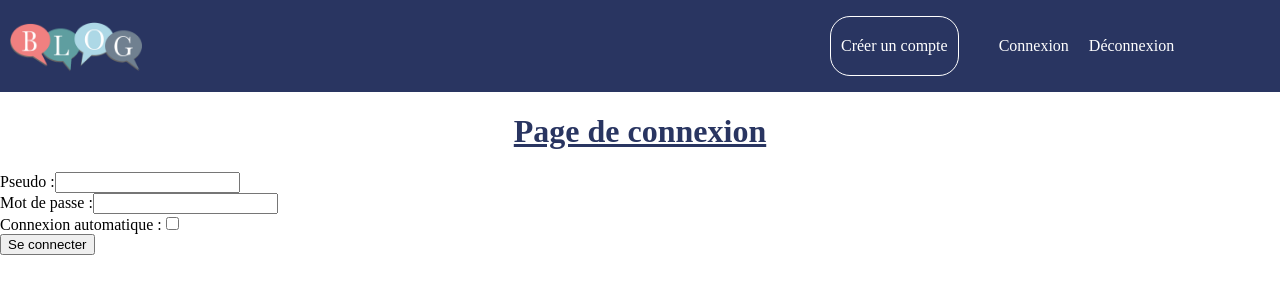
After one commit to violettedanjou/Projet-4, a PHP site: page /view/connectionView.php in a window 1280 px wide. The commit adds this page. Shown: the top 300 px of the page. Run offline with PHP 8.4, Linux system fonts and the light colour scheme.

Commit message:
Rectification : 1 action pour afficher formulaire et 1 action pour le traitement

```diff
--- a/public/commentaires.css
+++ b/public/commentaires.css
@@ -10,10 +10,6 @@ header
     height: auto;
     background-color: #293561;
     color: #ffffff;
-}
-p
-{
-    color: black;
 }
 a
 {
--- /dev/null
+++ b/view/connectionView.php
@@ -0,0 +1,16 @@
+<?php $title = "Connexion";
+
+ob_start(); ?>
+
+<h1>Page de connexion</h1>
+
+<form action="index.php?action=pageConnection" method="post">
+    <label for="pseudo">Pseudo :</label><input type="text" name="pseudo" required /><br/>
+    <label for="pass">Mot de passe :</label><input type="password" name="pass" required /><br/>
+    <label for="login_auto">Connexion automatique :</label><input type="checkbox" name="login_auto"><br/>
+    <input type="submit" name="connexion" value="Se connecter">
+</form>
+
+<?php $content = ob_get_clean();
+require('template.php');
+?>
--- a/view/inscriptionView.php
+++ b/view/inscriptionView.php
@@ -4,7 +4,7 @@ ob_start(); ?>
 
 <h1>Inscription</h1>
 
-<form action="index.php?action=inscriptionForm" method="post">
+<form action="index.php?action=validInscription" method="post">
 	<label for="pseudo">Pseudo :</label><input type="text" name="pseudo" required /><br/>
 	<label for="pass">Mot de passe :</label><input type="password" name="pass" required /><br/>
 	<label for="pass_confirm">Confirmation du mot de passe :</label><input type="password" name="pass_confirm" required /><br/>
--- a/view/template.php
+++ b/view/template.php
@@ -17,12 +17,11 @@
 			<nav>
 				<ul>
 					<li class="li" id="button_inscription"><a href="index.php?action=inscriptionForm">Créer un compte </a></li>
-					<li class="li" id="button_connexion"><a href="#connexion">Connexion</a></li>
+					<li class="li" id="button_connexion"><a href="index.php?action=pageConnection">Connexion</a></li>
 					<li class="li" id="button_deconnexion"><a href="#deconnexion">Déconnexion</a></li>
 				</ul>
 			</nav>
-		</div>
-	</header>
-	<?= $content ?>
+		</header>
+		<?= $content ?>
     </body>
 </html>
```
Also changed, not shown: controller/controller.php (+6 -1 lines), index.php (+7 -7 lines).
